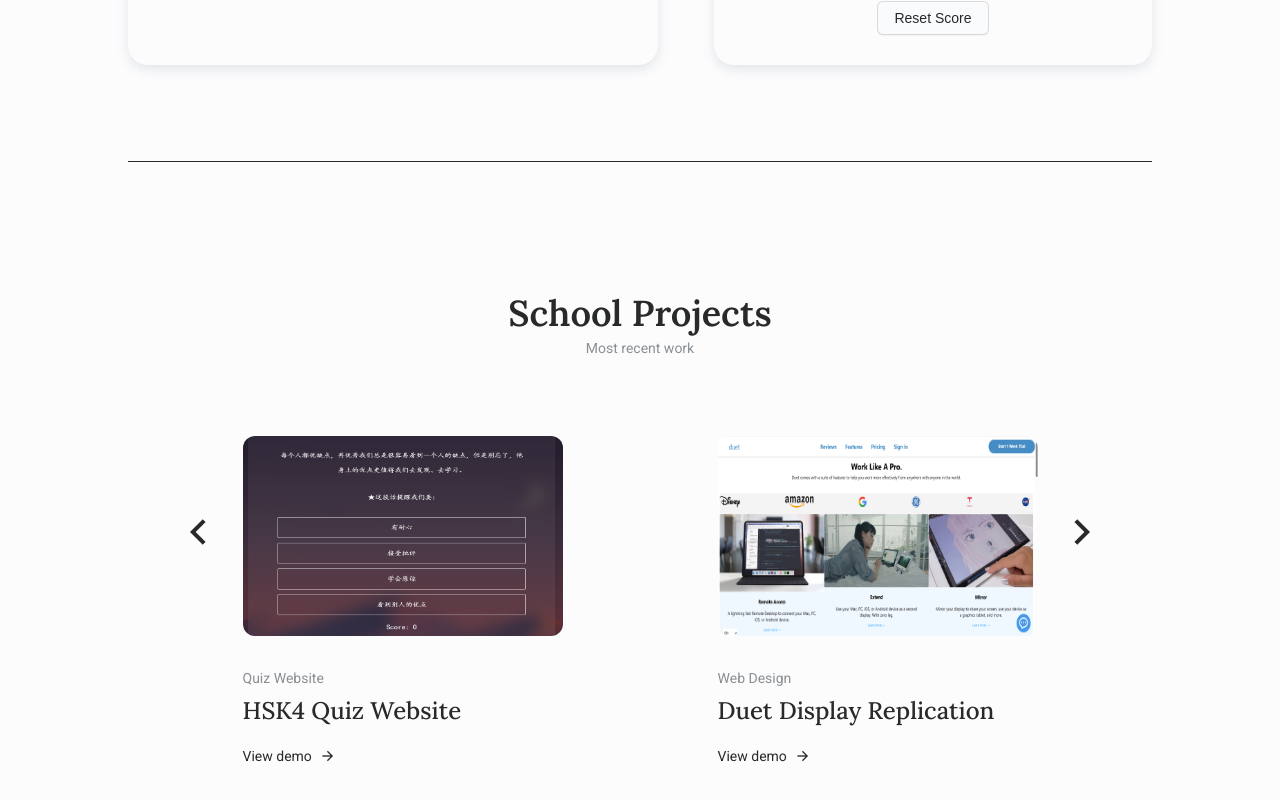
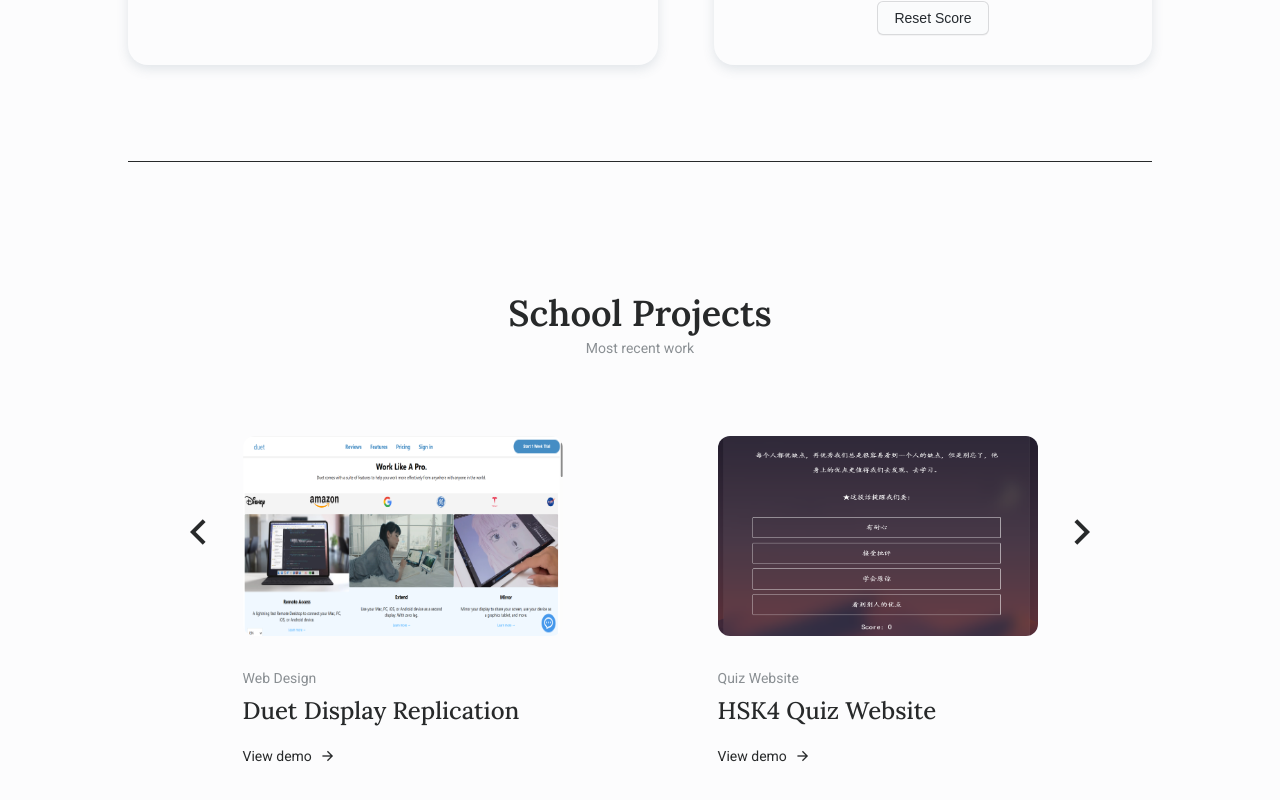
Before and after one commit to rulkimi/portfolio-vue, a Vue app: page / in a window 1280 px wide. Shown: the part 5213-6013 px from the top of the page. Built offline with nearby package versions, Linux system fonts and the light colour scheme.

Commit message:
finish setting up school projects

```diff
--- a/src/components/sections/SchoolProjects.vue
+++ b/src/components/sections/SchoolProjects.vue
@@ -9,40 +9,14 @@
       @swiper="onSwiper"
       @slideChange="onSlideChange"
     >
-      <swiper-slide>
+      <swiper-slide v-for="(project, index) in projects" :key="index">
         <div class="projects__content">
-          <img src="@/assets/img/quiz-project.png" alt="projects image" class="projects__img">
+          <img :src="project.image" :alt="`projects image ${index}`" class="projects__img">
           <div>
-            <span class="projects__subtitle">Quiz Website</span>
-            <h1 class="projects__title">HSK4 Quiz Website</h1>
-            <a href="https://rulkimi.github.io/quiz/" target="_blank" class="projects__button">
-              View demo <i class="ri-arrow-right-line"></i>
-            </a>
-          </div>
-        </div>
-      </swiper-slide>
-
-      <swiper-slide>
-        <div class="projects__content">
-          <img src="@/assets/img/duet-project.png" alt="projects image" class="projects__img">
-          <div>
-            <span class="projects__subtitle">Web Design</span>
-            <h1 class="projects__title">Duet Display Replication</h1>
-            <a href="https://rulkimi.github.io/duet-display-clone/" target="_blank" class="projects__button">
-              View demo <i class="ri-arrow-right-line"></i>
-            </a>
-          </div>
-        </div>
-      </swiper-slide>
-
-      <swiper-slide>
-        <div class="projects__content">
-          <img src="@/assets/img/duet-project.png" alt="projects image" class="projects__img">
-          <div>
-            <span class="projects__subtitle">Web Design</span>
-            <h1 class="projects__title">Duet Display Replication</h1>
-            <a href="https://rulkimi.github.io/duet-display-clone/" target="_blank" class="projects__button">
-              View demo <i class="ri-arrow-right-line"></i>
+            <span class="projects__subtitle">{{ project.subtitle }}</span>
+            <h1 class="projects__title">{{ project.title }}</h1>
+            <a :href="project.docs.link" target="_blank" class="projects__button">
+              {{ project.docs.isDemo ? 'View demo' : 'View in GitHub' }} <i class="ri-arrow-right-line"></i>
             </a>
           </div>
         </div>
@@ -75,6 +49,57 @@
 export default {
   name: 'SchoolProjects',
   components: { PageSection, Swiper, SwiperSlide },
+  data() {
+    return {
+      projects: [
+        {
+          image: require('@/assets/img/duet-project.png'),
+          subtitle: 'Web Design',
+          title: 'Duet Display Replication',
+          docs: {
+            isDemo: true,
+            link: 'https://rulkimi.github.io/duet-display-clone/'
+          }
+        },
+        {
+          image: require('@/assets/img/quiz-project.png'),
+          subtitle: 'Quiz Website',
+          title: 'HSK4 Quiz Website',
+          docs: {
+            isDemo: true,
+            link: 'https://rulkimi.github.io/quiz/',
+          }
+        },
+        {
+          image: require('@/assets/img/ceramics-project.jpg'),
+          subtitle: 'Machine Learning',
+          title: 'Ceramics Classification',
+          docs: {
+            isDemo: false,
+            link: 'https://github.com/rulkimi/ml-ceramics-classification'
+          }
+        },
+        {
+          image: require('@/assets/img/bridge-project.jpg'),
+          subtitle: 'C++',
+          title: 'Bridge Stress Analysis',
+          docs: {
+            isDemo: false,
+            link: 'https://github.com/rulkimi/bridge-stress-analysis'
+          }
+        },
+        {
+          image: require('@/assets/img/restaurant-ordering-system-project.png'),
+          subtitle: 'C',
+          title: 'Restaurant Ordering System',
+          docs: {
+            isDemo: false,
+            link: 'https://github.com/rulkimi/restaurant-ordering-system/blob/main/README.md'
+          }
+        },
+      ],
+    };
+  },
   setup() {
     let swiperInstance;
 
```
